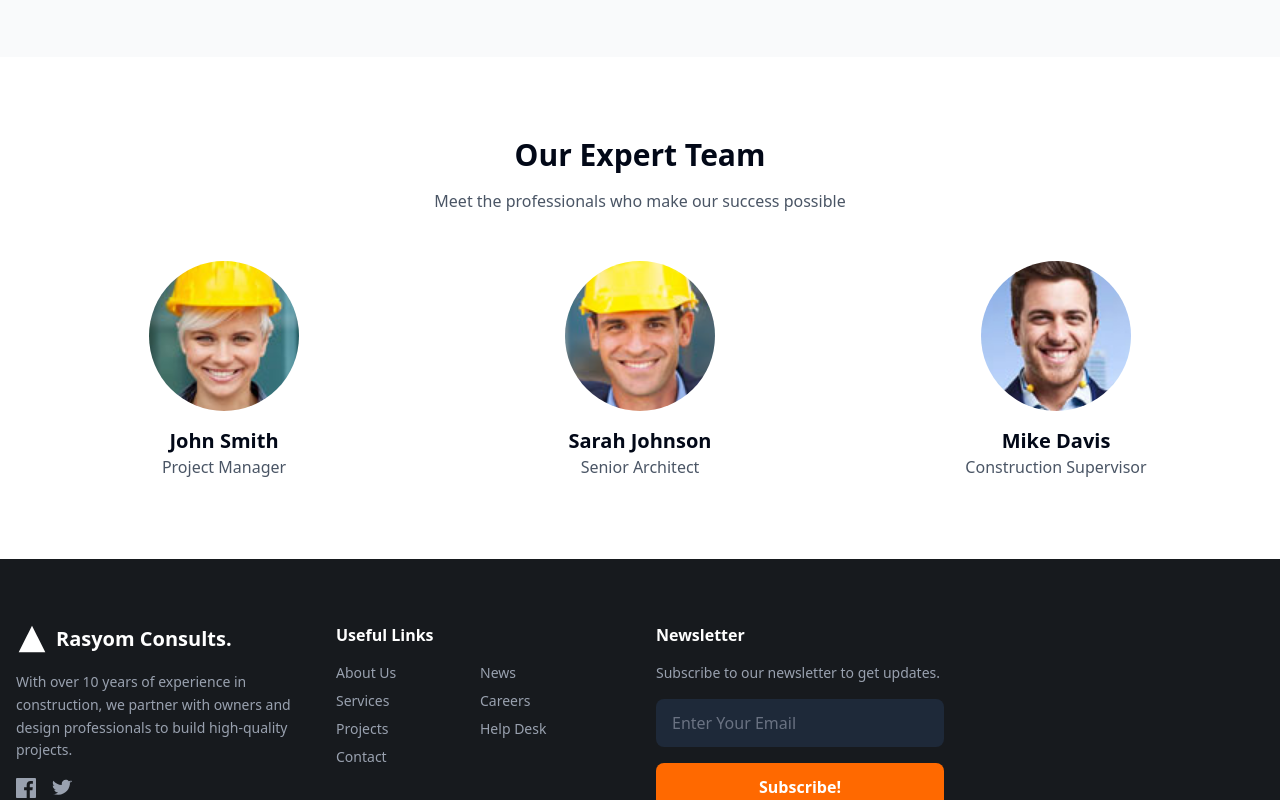
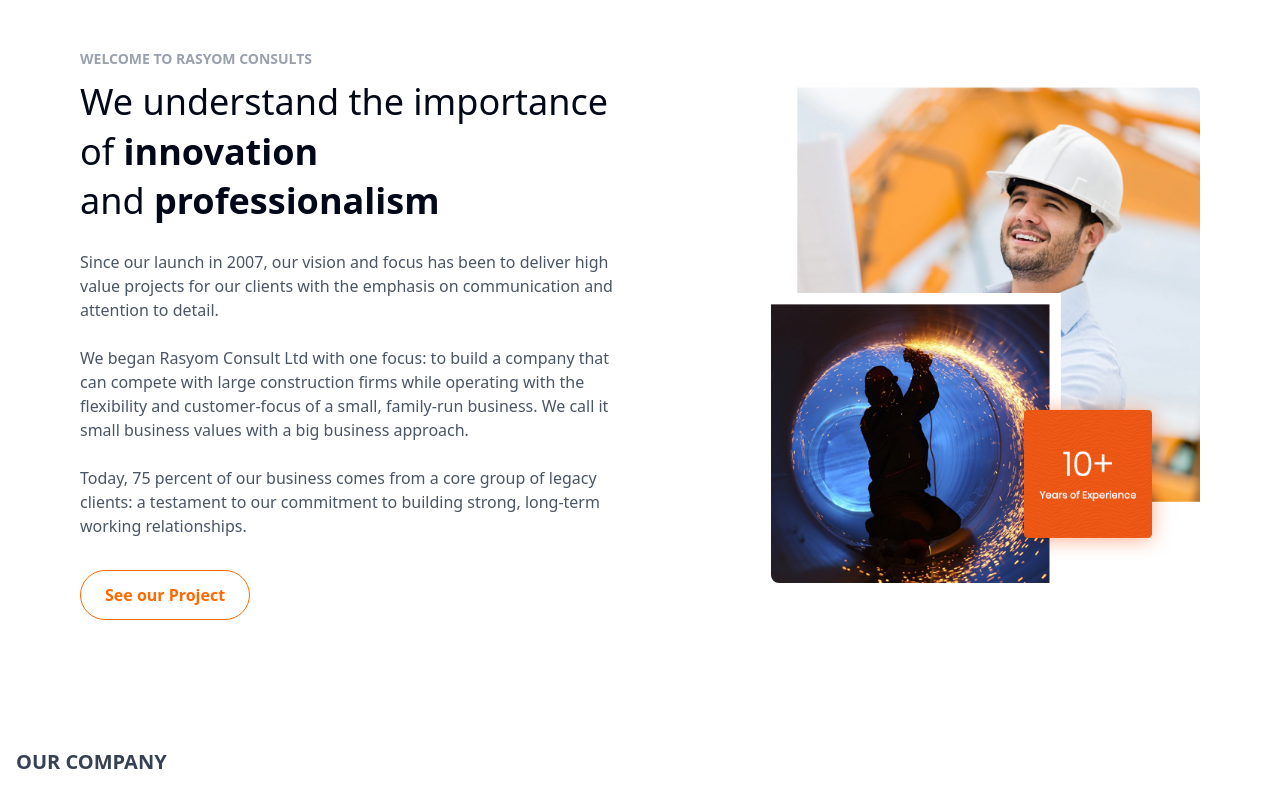
Before and after one commit to oladhimeji1/rasyom-website, a Next.js app: page /about in a window 1280 px wide. Shown: the part 1320-2120 px from the top of the page. Built offline with nearby package versions, Linux system fonts and the light colour scheme.

Commit message:
Update on the About Page

```diff
--- a/src/app/about/page.tsx
+++ b/src/app/about/page.tsx
@@ -1,5 +1,7 @@
 import Image from "next/image";
 import Link from "next/link";
+import OurCompanySection from "../../components/OurCompany";
+import FAQSection from "../../components/Faq";
 
 export default function AboutPage() {
   return (
@@ -84,7 +86,64 @@
         </div>
       </section>
 
-      {/* Team Section */}
+      <section className="w-full bg-white py-16 px-6 md:px-12 lg:px-20">
+        <div className="grid grid-cols-1 lg:grid-cols-2 gap-12 items-center">
+          {/* LEFT TEXT SECTION */}
+          <div>
+            <p className="uppercase text-sm font-semibold text-gray-400 mb-2">
+              Welcome to Rasyom Consults
+            </p>
+
+            <h2 className="text-3xl md:text-4xl font-light leading-snug mb-6">
+              We understand the importance of{" "}
+              <span className="font-bold">innovation</span> <br />
+              and <span className="font-bold">professionalism</span>
+            </h2>
+
+            <p className="text-gray-600 mb-6">
+              Since our launch in 2007, our vision and focus has been to deliver
+              high value projects for our clients with the emphasis on
+              communication and attention to detail.
+            </p>
+
+            <p className="text-gray-600 mb-6">
+              We began Rasyom Consult Ltd with one focus: to build a company
+              that can compete with large construction firms while operating
+              with the flexibility and customer-focus of a small, family-run
+              business. We call it small business values with a big business
+              approach.
+            </p>
+
+            <p className="text-gray-600 mb-8">
+              Today, 75 percent of our business comes from a core group of
+              legacy clients: a testament to our commitment to building strong,
+              long-term working relationships.
+            </p>
+
+            <Link
+              href="/projects"
+              className="inline-block px-6 py-3 border border-orange-500 text-orange-500 font-semibold rounded-full hover:bg-orange-500 hover:text-white transition-colors"
+            >
+              See our Project
+            </Link>
+          </div>
+
+          {/* RIGHT IMAGE SECTION */}
+          <div className="relative flex justify-center lg:justify-end">
+            <div className="w-[90%] md:w-[80%] relative">
+              <Image
+                src="/assets/about/about-main-1.png"
+                alt="Engineer at construction site"
+                width={600}
+                height={400}
+                className="rounded-lg object-cover w-full h-auto"
+              />
+            </div>
+          </div>
+        </div>
+      </section>
+
+      <OurCompanySection />
       <section className="py-20">
         <div className="max-w-7xl mx-auto px-4 sm:px-6 lg:px-8">
           <div className="text-center mb-12">
@@ -127,6 +186,8 @@
           </div>
         </div>
       </section>
+
+      <FAQSection />
     </div>
   );
 }
--- a/src/app/page.tsx
+++ b/src/app/page.tsx
@@ -3,37 +3,12 @@
 import Image from "next/image";
 import Link from "next/link";
 import HeroSlider from "../components/HeroSlider";
-import Slider from "react-slick";
-import Footer from "../components/Footer";
-import StatsSection from "../components/HomeStats";
 import OurCompanySection from "../components/OurCompany";
 import HomeBlogSection from "../components/HomeBlog";
 import HomeCta from "../components/HomeCta";
-import { Quote } from "lucide-react";
-
-import { services, projects, testimonials } from "../utils/data";
-
+import { services, projects } from "@/utils/data";
+import Testimonial from "../components/Testimonial";
 export default function HomePage() {
-  const settings = {
-    dots: true,
-    arrows: false,
-    infinite: true,
-    autoplay: true,
-    autoplaySpeed: 5000,
-    speed: 400,
-    slidesToShow: 3,
-    slidesToScroll: 1,
-    responsive: [
-      {
-        breakpoint: 1024, // tablets
-        settings: { slidesToShow: 2 },
-      },
-      {
-        breakpoint: 640, // mobile
-        settings: { slidesToShow: 1 },
-      },
-    ],
-  };
   return (
     <>
       <div className="min-h-screen hero-section">
@@ -253,42 +228,7 @@
             </p>
 
             {/* Testimonials Carousel */}
-            <div className="mt-12">
-              <Slider {...settings}>
-                {testimonials.map((t, index) => (
-                  <div key={index} className="px-4">
-                    <div className="bg-[#ccc4c433] p-8 rounded-2xl border border-gray-100 h-62 flex flex-col justify-between">
-                      {/* Quote icon */}
-                      <Quote className="w-6 h-6 text-blue-500 mb-4" />
-
-                      {/* Feedback */}
-                      <p className="text-gray-800 text-lg font-medium leading-relaxed">
-                        {t.feedback}
-                      </p>
-
-                      {/* Bottom section */}
-                      <div className="flex items-center gap-3 mt-6">
-                        <Image
-                          width={40}
-                          height={40}
-                          src={t.image}
-                          alt={t.name}
-                          className="w-10 h-10 rounded-full object-cover"
-                        />
-                        <div>
-                          <h3 className="text-sm font-semibold text-left text-gray-900">
-                            {t.name}
-                          </h3>
-                          <p className="text-xs text-left text-gray-500">
-                            {t.role}
-                          </p>
-                        </div>
-                      </div>
-                    </div>
-                  </div>
-                ))}
-              </Slider>
-            </div>
+            <Testimonial />
           </div>
         </section>
 
--- a/src/components/Header.tsx
+++ b/src/components/Header.tsx
@@ -18,7 +18,7 @@
   ];
 
   return (
-    <header className="bg-black shadow-sm">
+    <header className="bg-black shadow-sm fixed w-full z-50 top-0">
       <div className="max-w-7xl mx-auto px-4 sm:px-6 lg:px-8">
         <div className="flex justify-between items-center py-4">
           <Link href="/">
--- /dev/null
+++ b/src/components/Testimonial.tsx
@@ -0,0 +1,82 @@
+import Image from "next/image";
+import { Quote } from "lucide-react";
+import Slider from "react-slick";
+import "slick-carousel/slick/slick.css";
+
+import { testimonials } from "../utils/data";
+
+export default function Testimonial() {
+  const settings = {
+    dots: true,
+    arrows: false,
+    infinite: true,
+    autoplay: true,
+    autoplaySpeed: 5000,
+    speed: 400,
+    slidesToShow: 3,
+    slidesToScroll: 1,
+    responsive: [
+      {
+        breakpoint: 1024, // tablets
+        settings: { slidesToShow: 2 },
+      },
+      {
+        breakpoint: 640, // mobile
+        settings: { slidesToShow: 1 },
+      },
+    ],
+  };
+  return (
+    <section className="py-16 bg-gray-50">
+      <div className="container mx-auto px-4 text-center">
+        {/* Heading */}
+        <h2 className="text-3xl font-bold text-gray-900">
+          What <span className="text-orange-500">our customers</span> are saying
+          about us
+        </h2>
+        <p className="mt-4 text-gray-600 max-w-2xl mx-auto">
+          At Rasyom, customer satisfaction is our ultimate goal. See what our
+          clients have to say about the services we provided for their projects.
+        </p>
+
+        {/* Testimonials Carousel */}
+        <div className="mt-12">
+          <Slider {...settings}>
+            {testimonials.map((t, index) => (
+              <div key={index} className="px-4">
+                <div className="bg-[#ccc4c433] p-8 rounded-2xl border border-gray-100 h-62 flex flex-col justify-between">
+                  {/* Quote icon */}
+                  <Quote className="w-6 h-6 text-blue-500 mb-4" />
+
+                  {/* Feedback */}
+                  <p className="text-gray-800 text-lg font-medium leading-relaxed">
+                    {t.feedback}
+                  </p>
+
+                  {/* Bottom section */}
+                  <div className="flex items-center gap-3 mt-6">
+                    <Image
+                      width={40}
+                      height={40}
+                      src={t.image}
+                      alt={t.name}
+                      className="w-10 h-10 rounded-full object-cover"
+                    />
+                    <div>
+                      <h3 className="text-sm font-semibold text-left text-gray-900">
+                        {t.name}
+                      </h3>
+                      <p className="text-xs text-left text-gray-500">
+                        {t.role}
+                      </p>
+                    </div>
+                  </div>
+                </div>
+              </div>
+            ))}
+          </Slider>
+        </div>
+      </div>
+    </section>
+  );
+}
```
Also changed, not shown: public/assets/about/about-main-1.png (added).
